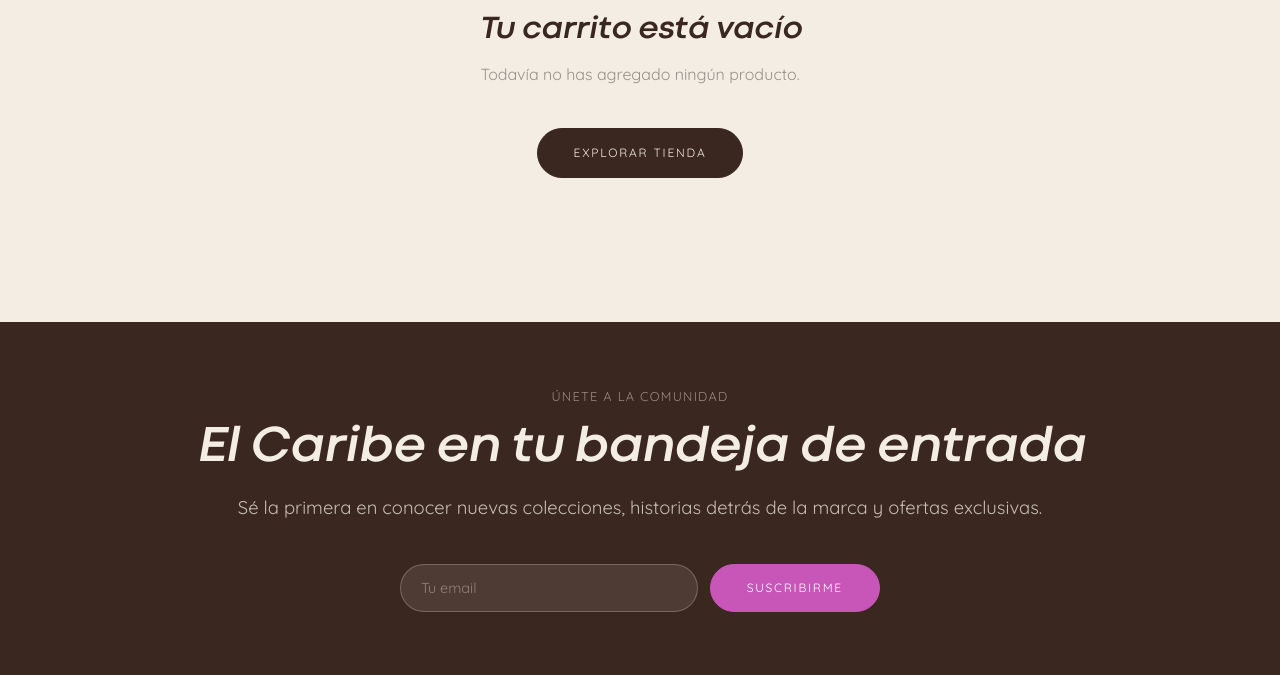
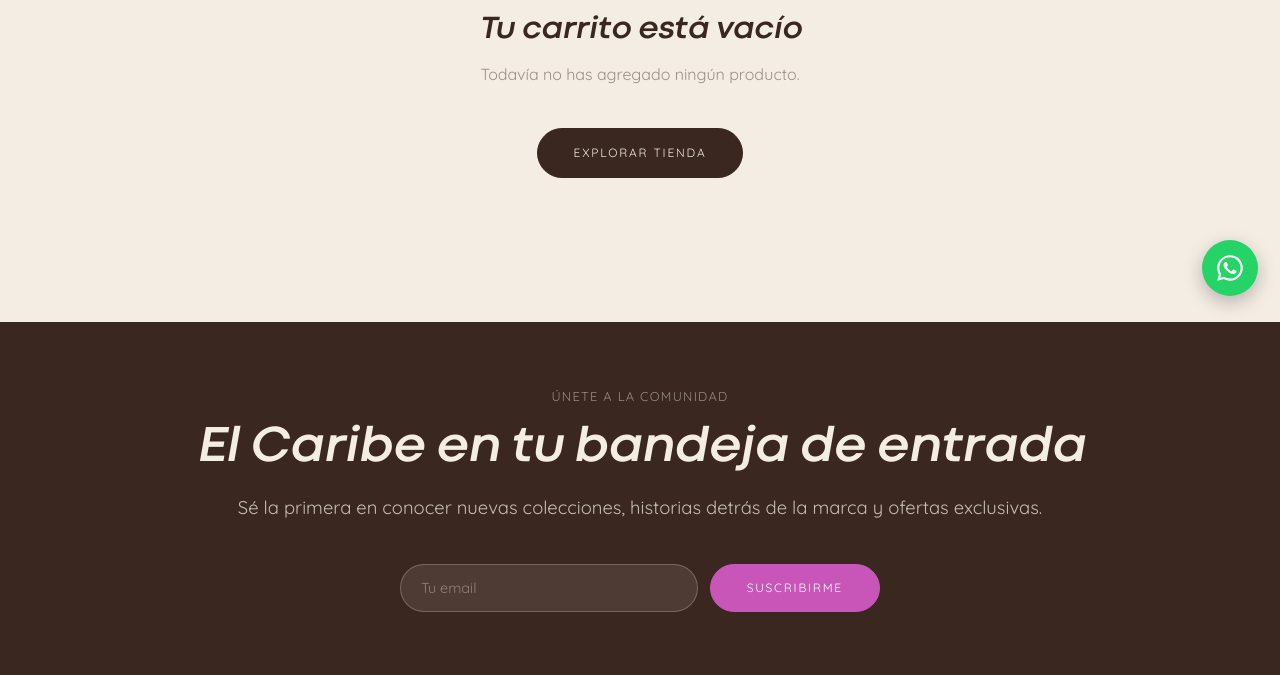
Before and after one commit to felipenule30-dot/proyecto-palma-cayena, a Django app: page /carrito/ in a window 1280 px wide. Shown: the part 482-1157 px from the top of the page. Run offline with Django 5.2, Linux system fonts and the light colour scheme; data comes from the database, SQL or seed files in the repository; data that the repository does not hold is empty; parts of the project's set-up code (start-up, migrations or seed data) failed here and were passed over.

Commit message:
Cambios de interfaz: hero, reseñas, WhatsApp y contacto
- Hero: nuevo título "For slow mornings..." y subtítulo "Crafted by Colombian hands"
- Reseñas reemplazadas (Saso-Cata, Male, Isa) con textos elaborados
- Botón flotante de WhatsApp (+57 301 7122411) abajo a la derecha
- Footer: teléfono +57 301 7122411 y email palmacayena@gmail.com
- Cambios de contenido vía migración de datos (aplican en el deploy)

Co-Authored-By: Claude Opus 4.8 <noreply@anthropic.com>

```diff
--- a/static/css/palma.css
+++ b/static/css/palma.css
@@ -1632,3 +1632,31 @@ textarea.form-control { resize: vertical; min-height: 100px; }
 h1, h2, h3, h4, h5, h6 {
   font-variant-numeric: normal;
 }
+
+/* ===== Botón flotante de WhatsApp ===== */
+.whatsapp-float{
+  position: fixed;
+  right: 22px;
+  bottom: 22px;
+  width: 56px;
+  height: 56px;
+  border-radius: 50%;
+  background: #25D366;
+  color: #fff;
+  display: flex;
+  align-items: center;
+  justify-content: center;
+  box-shadow: 0 6px 18px rgba(0,0,0,.25);
+  z-index: 9999;
+  transition: transform .2s ease, box-shadow .2s ease;
+}
+.whatsapp-float:hover{
+  transform: scale(1.08);
+  box-shadow: 0 8px 24px rgba(0,0,0,.32);
+  color: #fff;
+}
+.whatsapp-float svg{ width: 32px; height: 32px; }
+@media (max-width: 600px){
+  .whatsapp-float{ right: 16px; bottom: 16px; width: 52px; height: 52px; }
+  .whatsapp-float svg{ width: 29px; height: 29px; }
+}
--- a/templates/base.html
+++ b/templates/base.html
@@ -155,6 +155,13 @@
     </div>
   </footer>
 
+  <!-- Botón flotante de WhatsApp -->
+  <a href="https://wa.me/573017122411" class="whatsapp-float" target="_blank" rel="noopener noreferrer" aria-label="Escríbenos por WhatsApp">
+    <svg viewBox="0 0 32 32" fill="currentColor" aria-hidden="true" focusable="false">
+      <path d="M16.004 3.2c-7.06 0-12.8 5.74-12.8 12.8 0 2.26.6 4.46 1.73 6.4L3.2 28.8l6.57-1.72a12.74 12.74 0 0 0 6.23 1.6h.01c7.06 0 12.8-5.74 12.8-12.8 0-3.42-1.33-6.64-3.75-9.06a12.72 12.72 0 0 0-9.06-3.62zm0 23.36h-.01a10.6 10.6 0 0 1-5.4-1.48l-.39-.23-4.05 1.06 1.08-3.95-.25-.4a10.56 10.56 0 0 1-1.62-5.65c0-5.86 4.77-10.62 10.63-10.62a10.57 10.57 0 0 1 7.51 3.12 10.55 10.55 0 0 1 3.11 7.51c0 5.86-4.77 10.63-10.62 10.63zm5.83-7.96c-.32-.16-1.89-.93-2.18-1.04-.29-.11-.5-.16-.71.16-.21.32-.82 1.04-1 1.25-.18.21-.37.24-.69.08-.32-.16-1.35-.5-2.57-1.59-.95-.85-1.59-1.9-1.78-2.22-.18-.32-.02-.49.14-.65.14-.14.32-.37.48-.56.16-.18.21-.32.32-.53.11-.21.05-.4-.03-.56-.08-.16-.71-1.71-.97-2.34-.26-.62-.52-.53-.71-.54-.18-.01-.4-.01-.61-.01-.21 0-.56.08-.85.4-.29.32-1.11 1.09-1.11 2.64 0 1.56 1.14 3.06 1.3 3.27.16.21 2.24 3.42 5.43 4.8.76.33 1.35.52 1.81.67.76.24 1.45.21 2 .13.61-.09 1.89-.77 2.16-1.52.27-.74.27-1.38.19-1.52-.08-.13-.29-.21-.61-.37z"/>
+    </svg>
+  </a>
+
   <script src="{% static 'js/palma.js' %}"></script>
   {% block extra_js %}{% endblock %}
 </body>
```
Also changed, not shown: run_seed.py (+7 -8 lines), apps/pages/migrations/0002_update_homepage_content.py (added).
